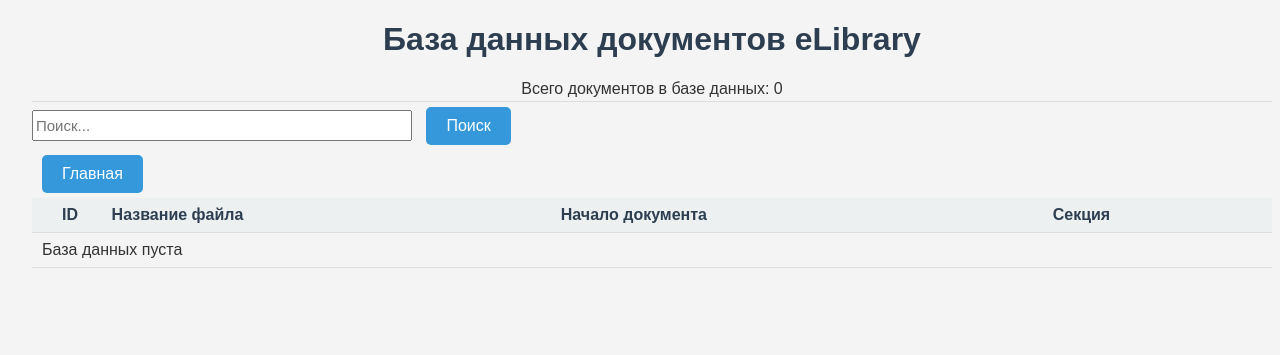
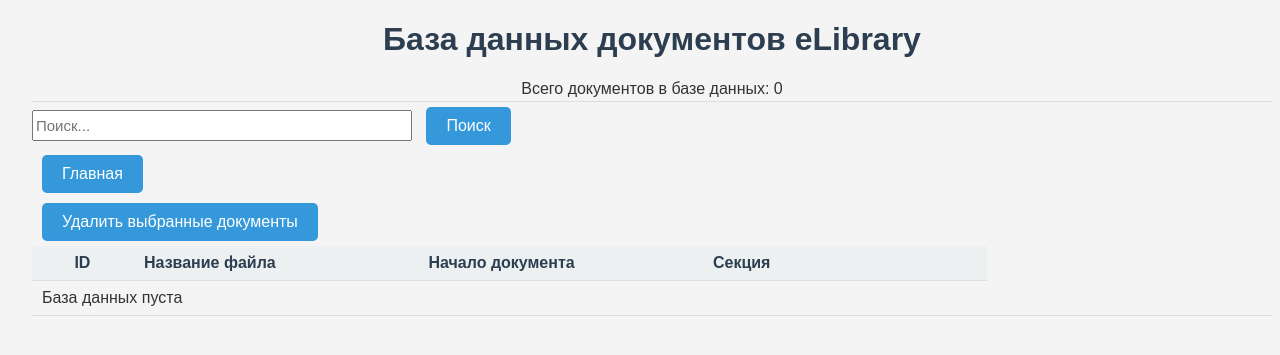
Before and after one commit to B4rb4r1s/Happy, a Flask app: page /elib_dataset/ in a window 1280 px wide. Shown: the top 355 px of the page. Run offline with Flask 3, Linux system fonts and the light colour scheme; data that the repository does not hold is empty; some libraries are stand-ins or nearby versions.

Commit message:
visual improvements

```diff
--- a/static/style.css
+++ b/static/style.css
@@ -117,14 +117,25 @@
 }
 
 
+
+table { table-layout: fixed; }
+
 .select-column {
     width: 1%;
 }
 .id-column {
     width: 4%;
 }
-.text-head {
+.text-head, .file-name-column, .tag-column{
     max-width: 40vh;
+    /* max-width: 40%; */
+    overflow: hidden;
+    text-overflow: ellipsis;
+    white-space: nowrap;
+}
+.file-name-column {
+    max-width: 40%;
+    overflow-x: auto;
 }
 
 .document-text-content {
--- a/templates/elib_dataset.html
+++ b/templates/elib_dataset.html
@@ -24,6 +24,8 @@
         </div>
 
         <div class="elib-documents">
+            <form method="POST" action="{{ url_for('delete_elib_documents') }}">
+                <div style="position: sticky; top: 0;"><button type="submit" class="button">Удалить выбранные документы</button></div>
                 <table class="elib-document-table" id="elib-documents-table">
                     <thead>
                     </thead>
@@ -31,7 +33,7 @@
                         <tr>
                             <th class="select-column"></th>
                             <th class="id-column">ID</th>
-                        <th>Название файла</th>
+                            <th class="file-name-column">Название файла</th>
                             <th>Начало документа</th>
                             <th>Секция</th>
                         </tr>
@@ -39,11 +41,11 @@
                             <tr>
                                 <td><input type="checkbox" name="document_ids" value="{{ doc[0] }}"></td>
                                 <td>{{ doc[0] }}</td>
-                            <td>
+                                <td class="file-name-column">
                                     <a href="{{ url_for('elib_dataset_document', doc_id=doc[0]) }}">{{ doc[1] }}</a>
                                 </td>
                                 <td class="text-head">{{ doc[2][:65] }} ...</td>
-                            <td>{{ doc[3] }}</td>
+                                <td class="tag-column">{{ doc[3] }}</td>
                             </tr>
                         {% else %}
                             <tr>
@@ -52,6 +54,7 @@
                         {% endfor %}
                     </tbody>
                 </table>
+            </form>
         </div>
     </div>
 
--- a/templates/elib_dataset_document.html
+++ b/templates/elib_dataset_document.html
@@ -132,7 +132,7 @@
                 <div class="block option2-block">Контент для варианта 2</div>
             {% endif %}
 
-            <table>
+            <table class="doctable">
                 <tbody>
                     <th class="extracted-document">
                         <p>Dedoc</p>
```
Lines whose indentation alone changed are shown as unchanged.
